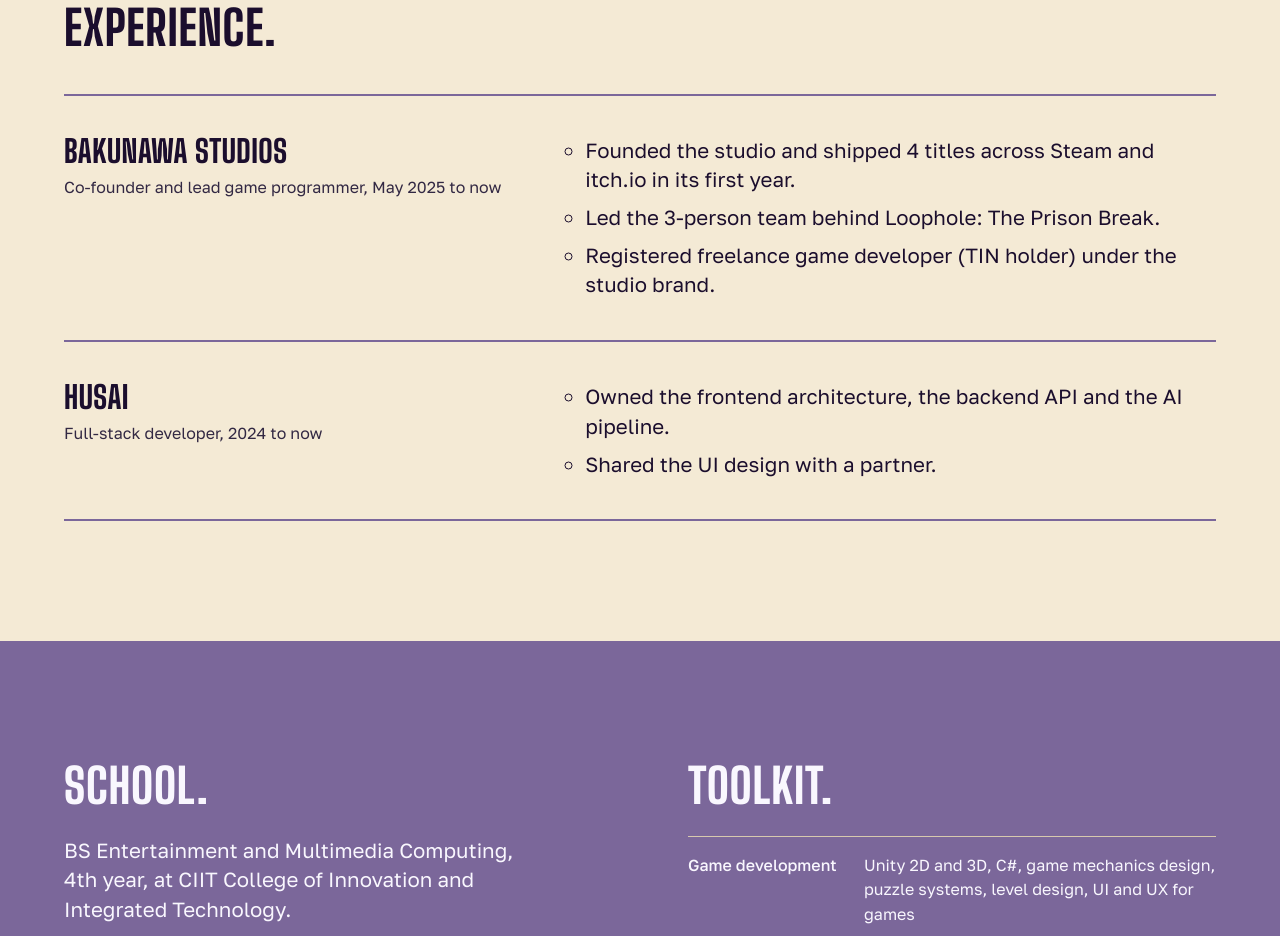
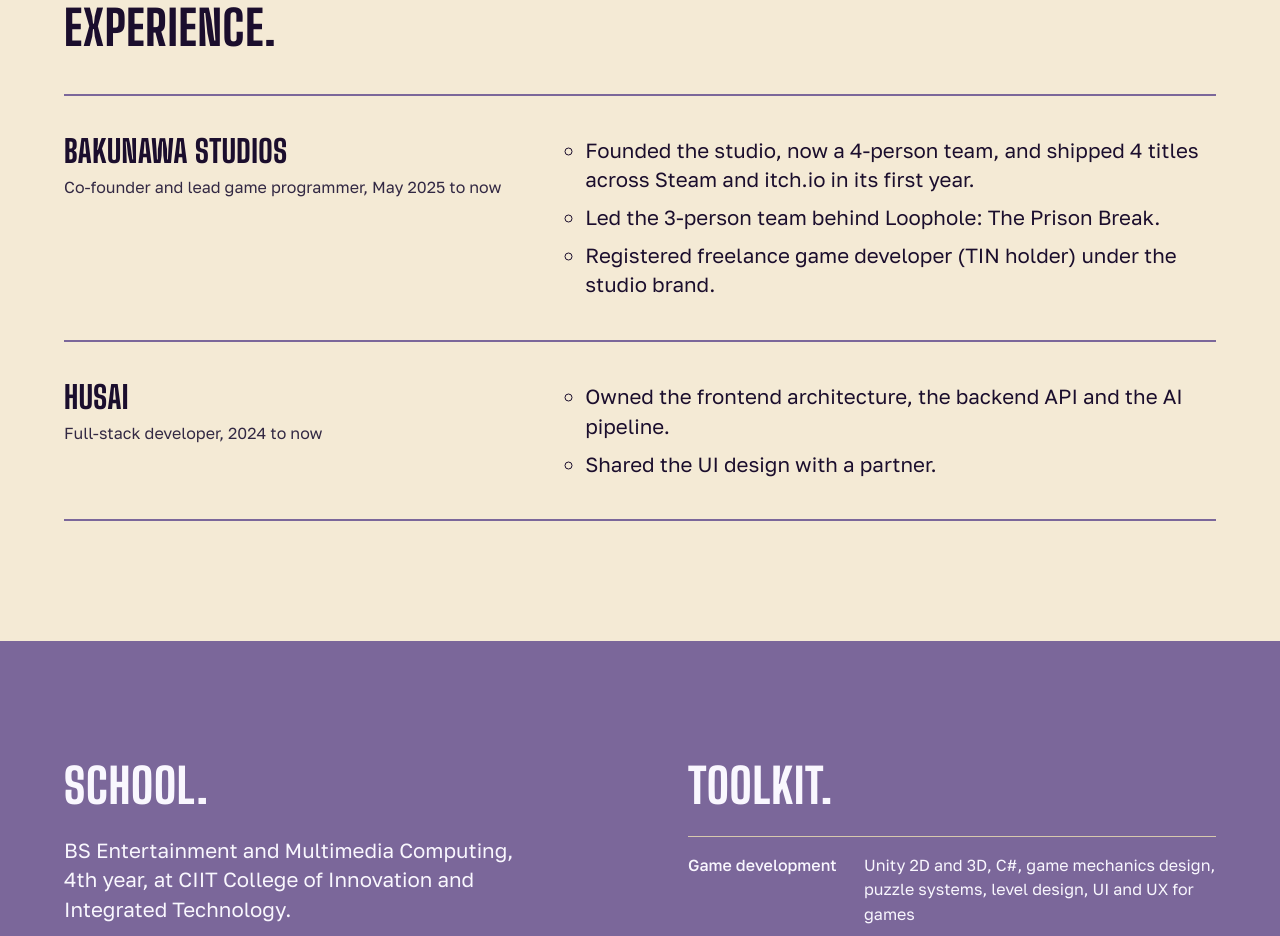
Before and after one commit to kairosolo/arimado-portfolio, a plain HTML site: page index.html in a window 1280 px wide. Shown: the part 3546-4482 px from the top of the page. Drawn offline with Linux system fonts and the light colour scheme.

Commit message:
Updated team count

```diff
--- a/index.html
+++ b/index.html
@@ -265,7 +265,7 @@
             <p class="row__meta">Co-founder and lead game programmer, May 2025 to now</p>
           </div>
           <ul>
-            <li>Founded the studio and shipped 4 titles across Steam and itch.io in its first year.</li>
+            <li>Founded the studio, now a 4-person team, and shipped 4 titles across Steam and itch.io in its first year.</li>
             <li>Led the 3-person team behind Loophole: The Prison Break.</li>
             <li>Registered freelance game developer (TIN holder) under the studio brand.</li>
           </ul>
```
Also changed, not shown: 2 other files.
